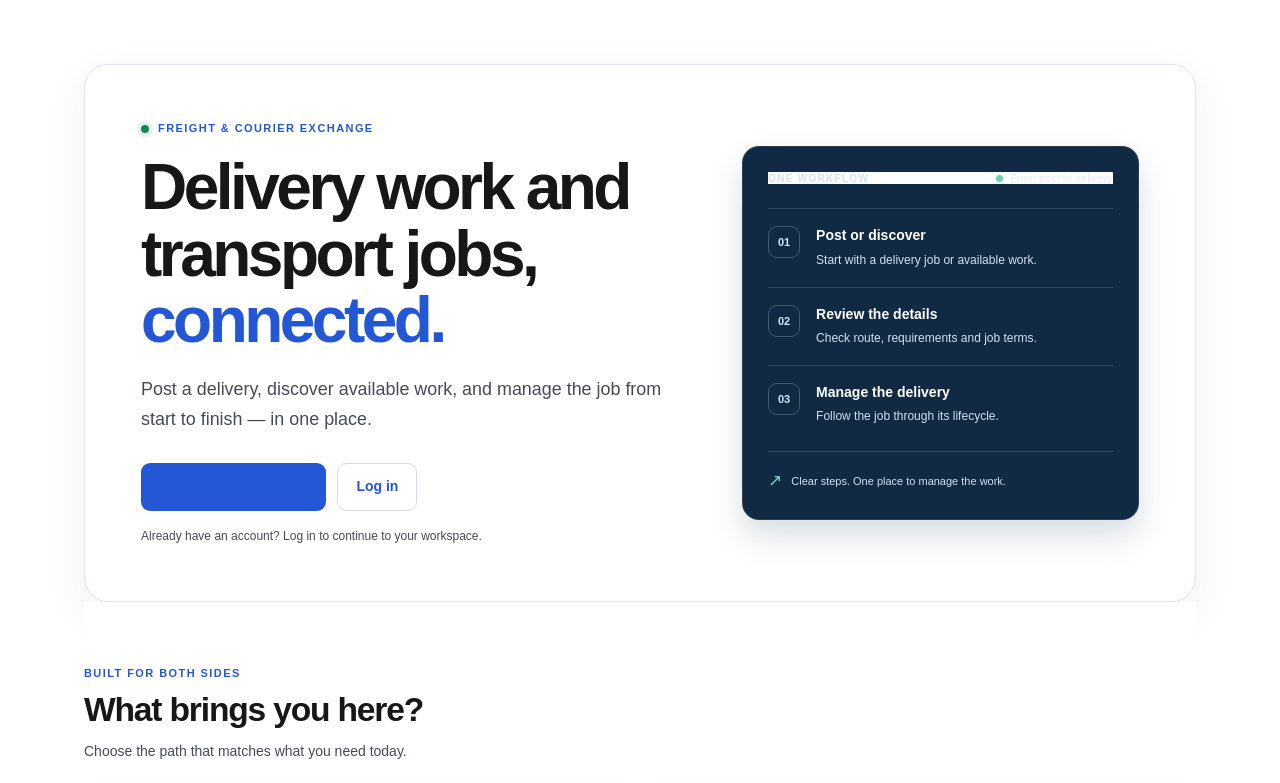
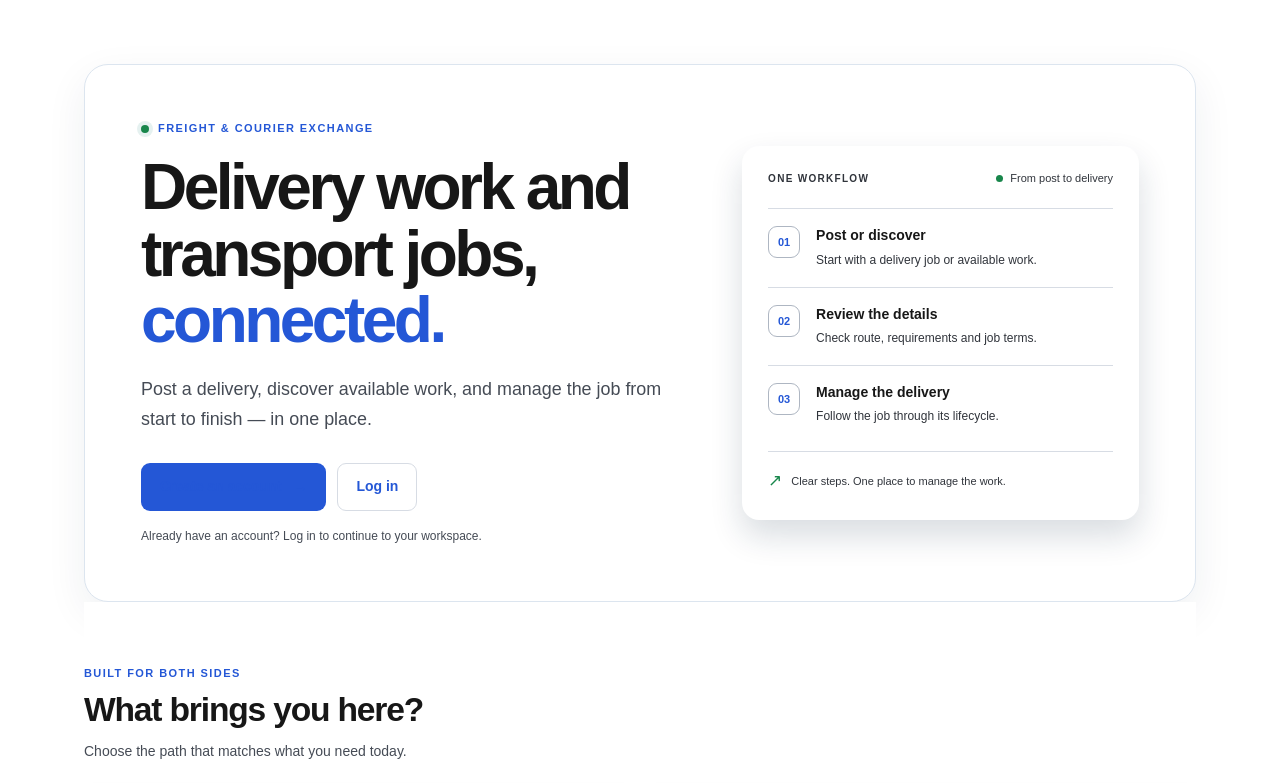
Before and after one commit to Post2Drive/post2drive-app, a Next.js app: page / in a window 1280 px wide. Shown: the top 783 px of the page. Built offline with nearby package versions, Linux system fonts and the light colour scheme; no server answers.

Commit message:
Fix homepage contrast selector specificity

```diff
--- a/app/globals.css
+++ b/app/globals.css
@@ -2466,3 +2466,34 @@ main .home-page .home-route-panel .home-steps li,
 main .home-page .home-route-panel .home-route-footer {
   border-color: #D7DCE4 !important;
 }
+
+
+/* Correct the homepage selector: .home-page is on main itself, not a child. */
+main.home-page .home-route-panel {
+  background: #FFFFFF !important;
+  background-image: none !important;
+  color: #171717 !important;
+}
+main.home-page .home-route-panel .home-route-label,
+main.home-page .home-route-panel .home-route-status,
+main.home-page .home-route-panel .home-route-footer,
+main.home-page .home-route-panel .home-steps li small {
+  color: #30343B !important;
+}
+main.home-page .home-route-panel .home-route-status > span {
+  background-color: #18864B !important;
+}
+main.home-page .home-route-panel .home-step-number {
+  color: #2457D6 !important;
+  border-color: #AEB6C2 !important;
+}
+main.home-page .home-route-panel .home-steps li strong {
+  color: #171717 !important;
+}
+main.home-page .home-route-panel .home-route-footer > span {
+  color: #18864B !important;
+}
+main.home-page .home-route-panel .home-steps li,
+main.home-page .home-route-panel .home-route-footer {
+  border-color: #D7DCE4 !important;
+}
```
